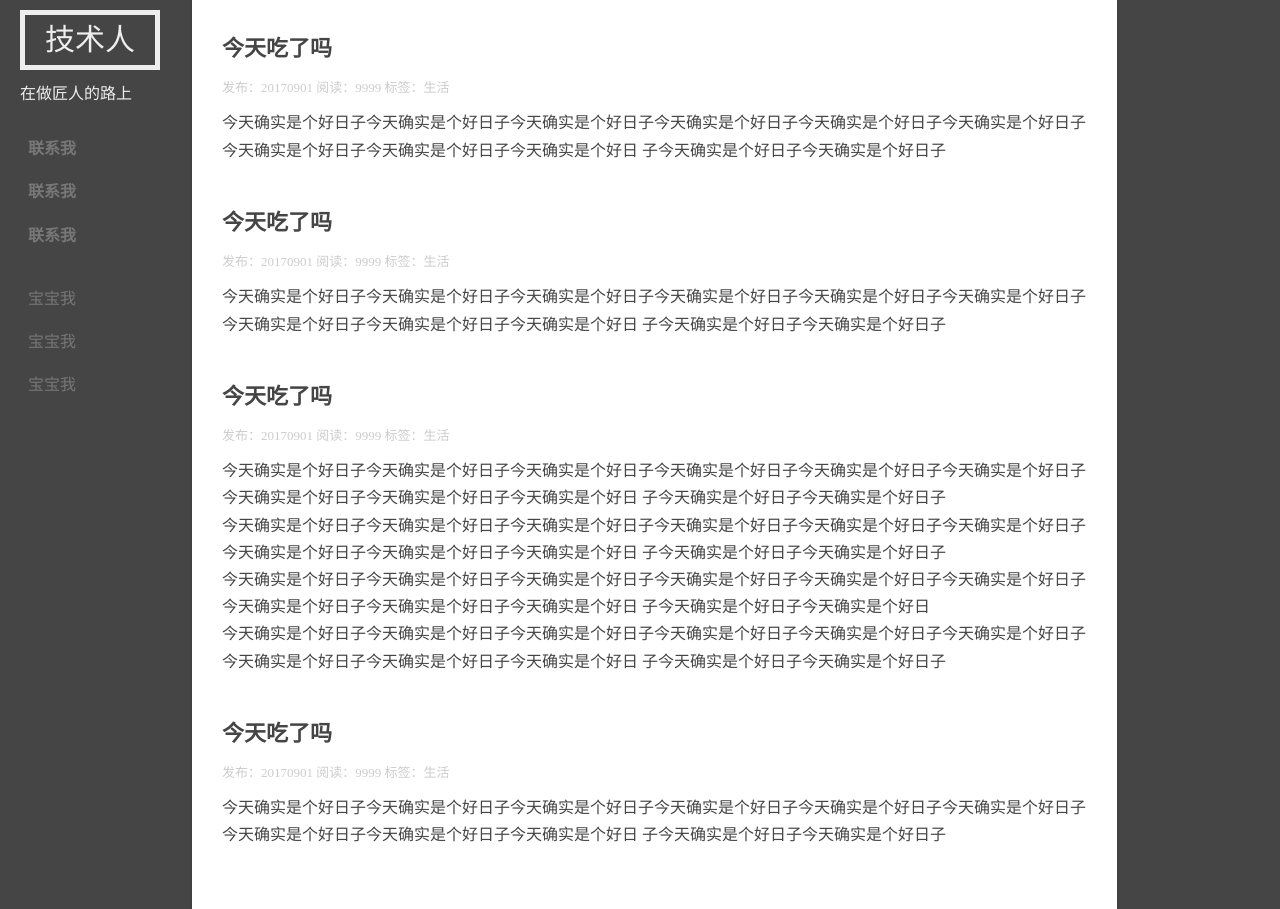
After one commit to nwaiting/webwork, a Python web app: template simblog/templates/index.old.html in a window 1280 px wide. The commit adds this page. Run offline with Jinja, Linux system fonts and the light colour scheme; the template is opened without the code that fills it, so the values that code supplies are empty.

Commit message:
增加tornado模板

```diff
--- a/simblog/static/css/main.css
+++ b/simblog/static/css/main.css
@@ -43,7 +43,7 @@ a, body {
 
 .main{
     float: right;
-    width: 80%;
+    width: 85%;
     color: #454545;
 }
 
@@ -59,7 +59,7 @@ a, body {
 }
 
 .article-list, .article {
-    margin-right: 30%;
+    margin-right: 15%;
     background: #fff;
     padding: 20px 30px;
     /*添加阴影效果*/
--- /dev/null
+++ b/simblog/templates/index.old.html
@@ -0,0 +1,95 @@
+<!DOCTYPE html>
+<html lang="zh-CN">
+    <head>
+        <meta charset="utf-8">
+        <meta http-equiv="X-UA-Compatible" content="IE=edge">
+        <meta name="viewport" content="width=device-width, initial-scale=1">
+        <link rel="stylesheet" href="../static/css/normalize.min.css">
+        <link rel="stylesheet" href="../static/css/main.css">
+        <title>科技精灵</title>
+    </head>
+    <body>
+        <div class="side-bar">
+            <div class="header">
+                <a href="index.html" class="logo">技术人</a>
+                <div class="intro">
+                    在做匠人的路上
+                </div>
+            </div>
+            <div class="nav">
+                <a href="#">联系我</a>
+                <a href="#">联系我</a>
+                <a href="#">联系我</a>
+            </div>
+            <div class="tag-list">
+                <a href="#">宝宝我</a>
+                <a href="#">宝宝我</a>
+                <a href="#">宝宝我</a>
+            </div>
+        </div>
+        <div class="main">
+            <div class="article-list">
+                <div class="item">
+                    <a href="article.html" class="title">
+                        今天吃了吗
+                    </a>
+                    <div class="status">
+                        发布：20170901  阅读：9999 标签：生活
+                    </div>
+                    <div class="content">
+                        今天确实是个好日子今天确实是个好日子今天确实是个好日子今天确实是个好日子今天确实是个好日子今天确实是个好日子今天确实是个好日子今天确实是个好日子今天确实是个好日
+                        子今天确实是个好日子今天确实是个好日子
+                    </div>
+                </div>
+                <div class="item">
+                    <a href="article.html" class="title">
+                        今天吃了吗
+                    </a>
+                    <div class="status">
+                        发布：20170901  阅读：9999 标签：生活
+                    </div>
+                    <div class="content">
+                        今天确实是个好日子今天确实是个好日子今天确实是个好日子今天确实是个好日子今天确实是个好日子今天确实是个好日子今天确实是个好日子今天确实是个好日子今天确实是个好日
+                        子今天确实是个好日子今天确实是个好日子
+                    </div>
+                </div>
+                <div class="item">
+                    <a href="article.html" class="title">
+                        今天吃了吗
+                    </a>
+                    <div class="status">
+                        发布：20170901  阅读：9999 标签：生活
+                    </div>
+                    <div class="content">
+                        今天确实是个好日子今天确实是个好日子今天确实是个好日子今天确实是个好日子今天确实是个好日子今天确实是个好日子今天确实是个好日子今天确实是个好日子今天确实是个好日
+                        子今天确实是个好日子今天确实是个好日子
+                        <div class="">
+                            今天确实是个好日子今天确实是个好日子今天确实是个好日子今天确实是个好日子今天确实是个好日子今天确实是个好日子今天确实是个好日子今天确实是个好日子今天确实是个好日
+                            子今天确实是个好日子今天确实是个好日子
+                        </div>
+                        <div class="">
+                            今天确实是个好日子今天确实是个好日子今天确实是个好日子今天确实是个好日子今天确实是个好日子今天确实是个好日子今天确实是个好日子今天确实是个好日子今天确实是个好日
+                            子今天确实是个好日子今天确实是个好日
+                        </div>
+                        <div class="">
+                            今天确实是个好日子今天确实是个好日子今天确实是个好日子今天确实是个好日子今天确实是个好日子今天确实是个好日子今天确实是个好日子今天确实是个好日子今天确实是个好日
+                            子今天确实是个好日子今天确实是个好日子
+                        </div>
+                    </div>
+                </div>
+                <div class="item">
+                    <a href="article.html" class="title">
+                        今天吃了吗
+                    </a>
+                    <div class="status">
+                        发布：20170901  阅读：9999 标签：生活
+                    </div>
+                    <div class="content">
+                        今天确实是个好日子今天确实是个好日子今天确实是个好日子今天确实是个好日子今天确实是个好日子今天确实是个好日子今天确实是个好日子今天确实是个好日子今天确实是个好日
+                        子今天确实是个好日子今天确实是个好日子
+                    </div>
+                </div>
+            </div>
+        </div>
+    </body>
+</html>
```
Also changed, not shown: simblog/templates/index.html (+14 -61 lines), simblog/templates/main.html (added, +48 -0 lines).
